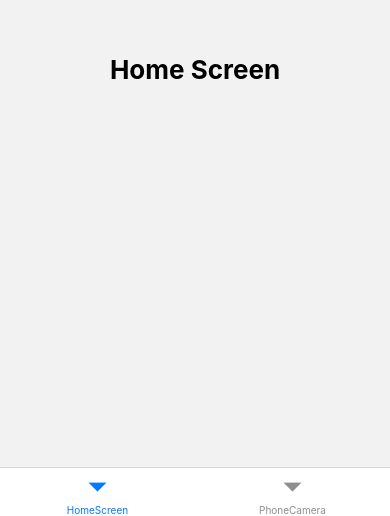
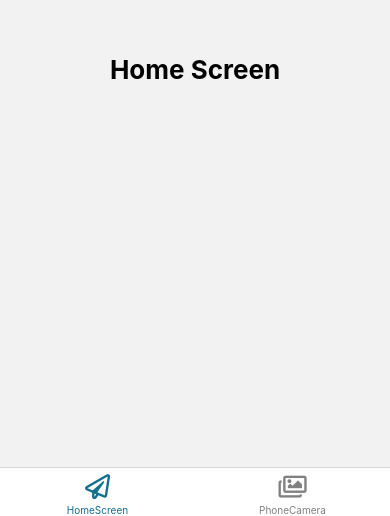
Before and after one commit to UQdeco3500/CAAKE, a React Native app: screen / in a window 390 px wide. Shown: the part 328-844 px from the top of the page. Built offline with nearby package versions, Linux system fonts and the light colour scheme.

Commit message:
Update Tabs.js

```diff
--- a/components/Tabs.js
+++ b/components/Tabs.js
@@ -1,17 +1,41 @@
 import React from "react";
 import { createBottomTabNavigator } from "@react-navigation/bottom-tabs";
+import { NavigationContainer } from '@react-navigation/native';
 import PictureScreen from "../screens/PictureScreen";
 import HomeScreen from "../screens/HomeScreen";
 import PhoneCamera from "./PhoneCamera";
+import { FontAwesome5 } from '@expo/vector-icons';
 
 const Tab = createBottomTabNavigator();
 
-const Tabs = () => {
+const TabIcon =(icon, color) => {
+    return(
+        <FontAwesome5 name={icon} size={28} color={color ? color : '#000'} />
+    )
+}
+const Tabs =() => {
     return (
         <Tab.Navigator
+            screenOptions={({ route }) => ({
+                tabBarIcon: ({ focused, color, size }) => {
+                    let iconName;
+
+                    if (route.name === 'HomeScreen') {
+                        iconName = focused ? 'paper-plane' : 'paper-plane';
+                    }
+                    else if (route.name === 'PhoneCamera'){
+                        iconName = focused ? 'images' : 'images';
+                    }
+                    return <FontAwesome5 name={iconName} size={size} color={color} />
+                },
+            })}
+
+                tabBarOptions={{
+                    activeTintColor: "#126F90",
+                    inactiveTintColor: 'gray',
+            }}
 
         >
-
             <Tab.Screen
                 name="HomeScreen"
                 component={HomeScreen}
@@ -28,7 +52,7 @@ const Tabs = () => {
                 }}
             />
         </Tab.Navigator>
-    )
+    );
 }
 
 export default Tabs;
```
